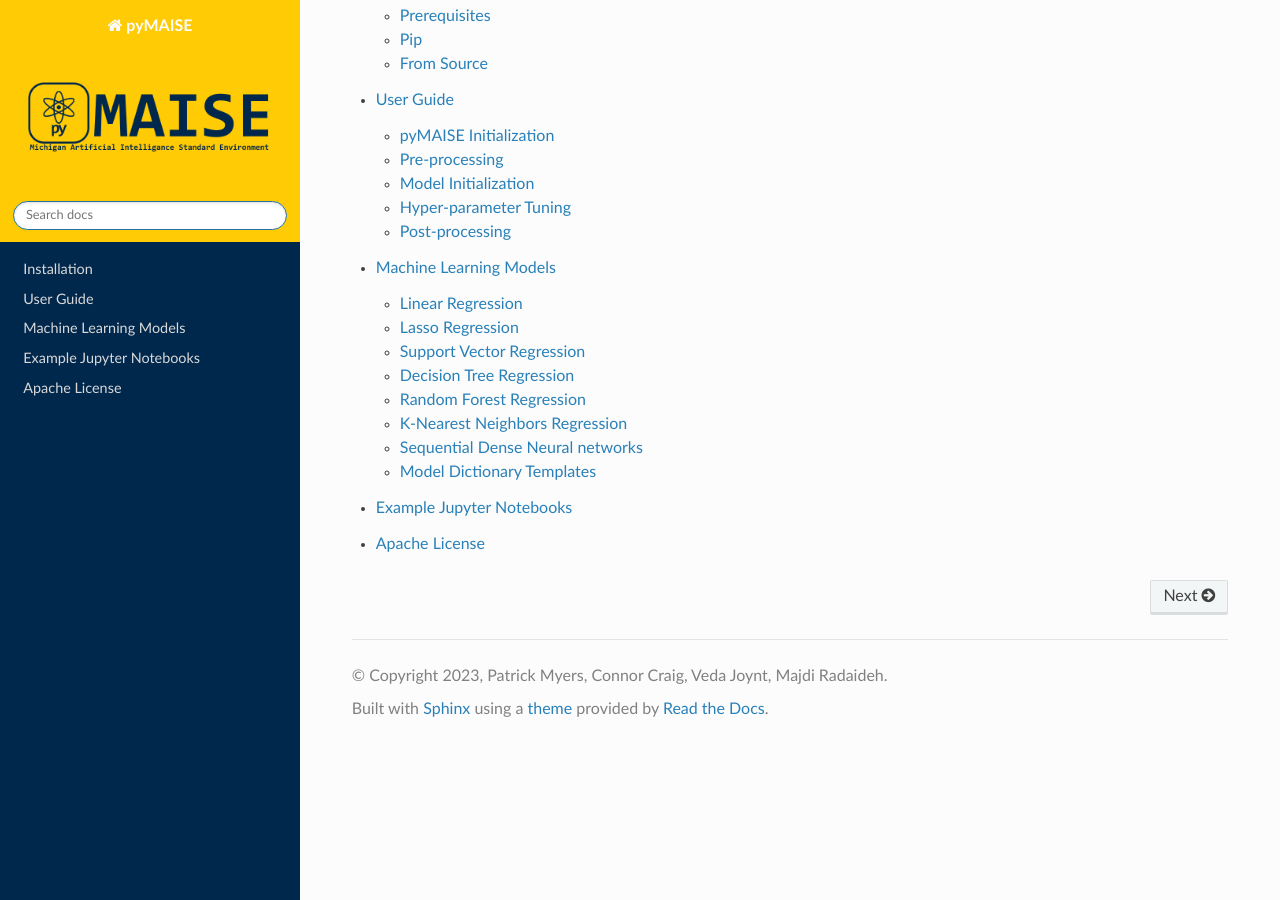
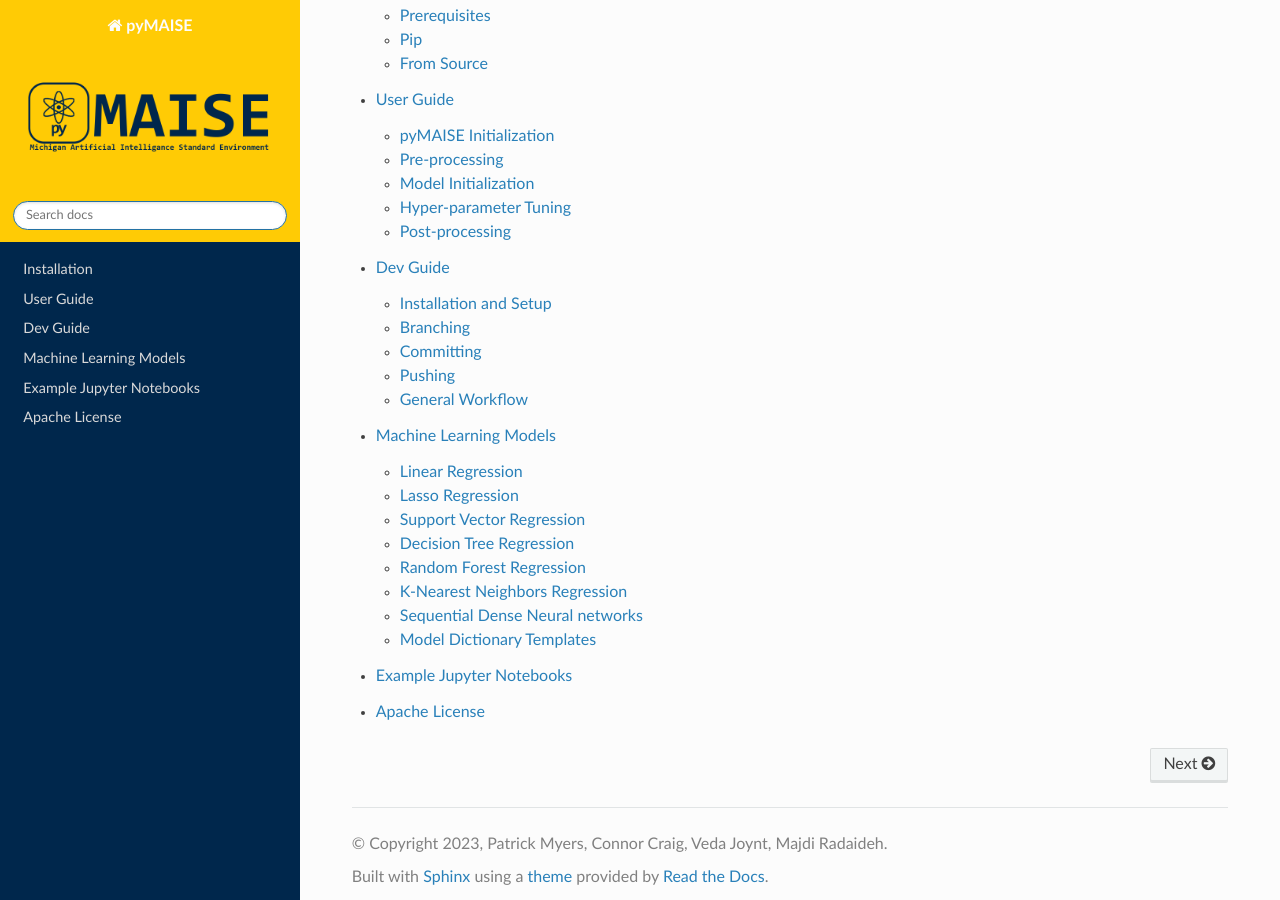
Before and after one commit to myerspat/pyMAISE, a Sphinx documentation site: the page built from docs/source/index.rst, in a window 1280 px wide and 900 px high, scrolled down 645 px. Built offline with Sphinx 7.4.7 and the Read the Docs theme 2.0.0, drawn with Linux system fonts in a browser that asks for light colours; pages that are not in the unit, such as notebooks, are missing from menus; some of the changed lines change nothing that is shown.

Commit message:
dev guide documentation

```diff
--- /dev/null
+++ b/docs/source/dev_guide.rst
@@ -0,0 +1,64 @@
+=========
+Dev Guide
+=========
+
+----------------------
+Installation and Setup
+----------------------
+
+Prior to cloning the repository, git and Python must be installed on your Linux distribution. You can do this through your Linux package. On Ubuntu/Debian run ``sudo apt-get install git``. Once git is installed, `generate an SSH key and add it to GitHub <https://docs.github.com/en/authentication/connecting-to-github-with-ssh/generating-a-new-ssh-key-and-adding-it-to-the-ssh-agent?platform=linux>`_ by following. With git setup, the repository can be cloned into the directory of your choice with the following commands
+
+.. code-block:: sh
+
+   # Clone the repository
+   git clone git@github.com:myerspat/pyMAISE.git
+
+   # Checkout the develop branch
+   git checkout develop
+
+---------
+Branching
+---------
+
+In the previous section we checked out the develop branch. This branch is the main branch of the repository and is never directly edited. Prior to writing your own code, create a new branch. Branches are always made off of develop, so prior to any new branch ensure to checkout develop again.
+
+.. code-block:: sh
+
+   # Checkout the develop branch
+   git checkout develop
+
+   # Get the latest version of the develop branch from GitHub
+   git pull
+
+   # Create your new working branch off of develop called `branch-name`
+   git checkout -b branch-name
+
+Pior to each branch, update your latest develop version with ``git pull``. Additionally, the ``branch-name`` can be anything you'd like and is preferably a name related to the changes/issue the branch is for. Now you can make edits to the repository code on your new branch. To keep your branch up to date with develop run ``git pull origin develop``. As a best practice. a new branch should be made for each issue.
+
+----------
+Committing
+----------
+
+To see any changes you make to the source code reflected on the develop branch on GitHub, the code must be committed and pushed. Committing entails staging and then committing your staged changes with a short massage describing the changes you made.
+
+.. code-block:: sh
+
+   # Stage the changed file for committing
+   git add path/to/file
+
+   # Commit the changes with a short descriptive message
+   git commit -m "what I changed"
+
+Commit often and write strong messages so reviewers have an easier time understanding what was changed and why.
+
+-------
+Pushing
+-------
+
+Changes that have been committed can now be pushed assuming they pass all tests and the code runs without issues. To push your branch to GitHub run ``git push -u origin branch-name``, this will set an upstream link to the remote branch now on the server so futher changes can be pushed with just ``git push``.
+
+----------------
+General Workflow
+----------------
+
+Changes should be made only if there is a representative issue in the issue tab of the GitHub repository with detailed information of what should change and why. The issue can then be assinged to a contributor, a branch can be made, and coding can begin. Once the branch is ready, it can be pushed to the remote repository and a pull request (PR) can be made for that branch to be pulled into develop. The PR should outline what changes were made and why as well as what issue the PR closes. The PR must then be reviewed by someone other than the original contributor. If the code passes all tests and the reviewer is happy with the work then the branch may be pulled into develop. The reviewer may request changes in which you should make the changes and push them.
--- a/docs/source/index.rst
+++ b/docs/source/index.rst
@@ -23,6 +23,7 @@ Contents
 
    installation
    user_guide
+   dev_guide
    models
    examples/index
    license
```
